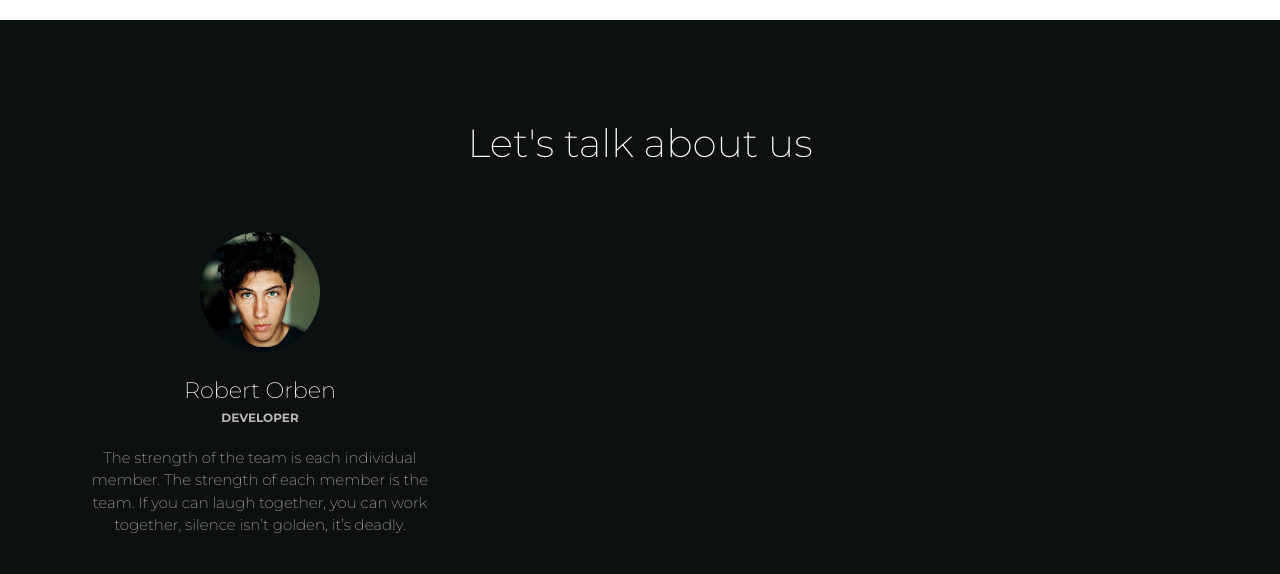
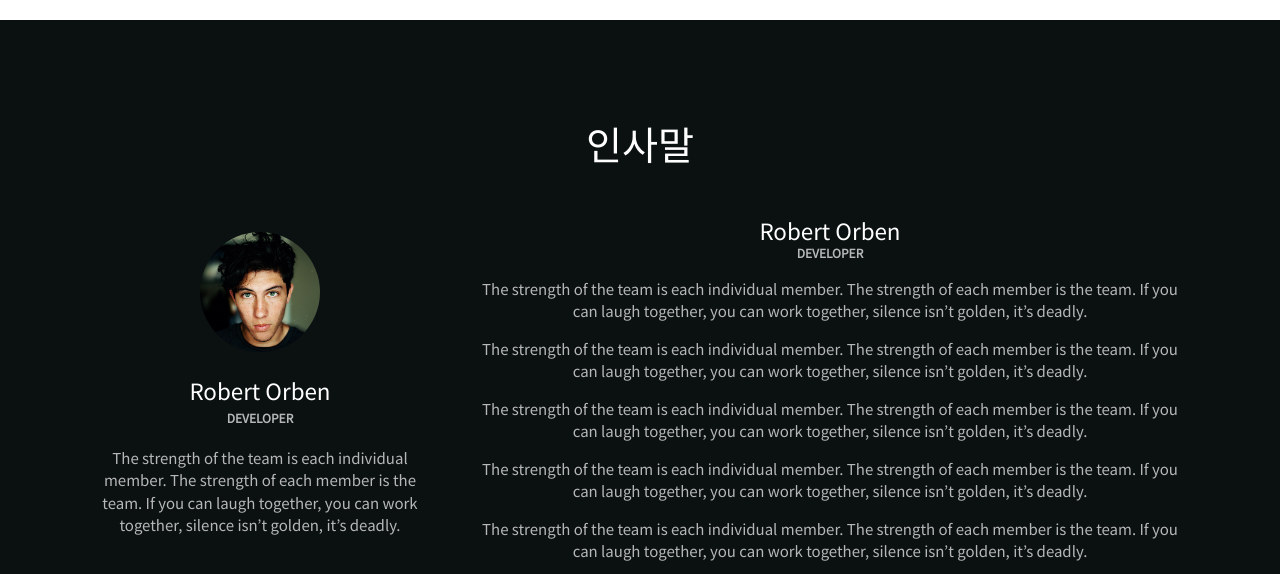
Before and after one commit to dotorl/react_landing_page, a React app: page /landing-page in a window 1280 px wide. Shown: the part 1480-2054 px from the top of the page. Built offline with nearby package versions, Linux system fonts and the light colour scheme; a web font is replaced by a local one.

Commit message:
한문 추가 및 NotoSans 추가

```diff
--- a/src/assets/scss/choks.scss
+++ b/src/assets/scss/choks.scss
@@ -1,6 +1,8 @@
 @import url("http://fonts.googleapis.com/earlyaccess/nanumbrushscript.css");
 @import url("http://fonts.googleapis.com/earlyaccess/nanumpenscript.css");
+@import url("https://fonts.googleapis.com/css?family=Noto+Sans+KR&display=swap");
 @import url("http://fonts.googleapis.com/earlyaccess/jejuhallasan.css");
+
 
 @font-face {
   font-family: 'Lee sun sin';
@@ -12,16 +14,18 @@
 @font-face {
   font-family: 'Lee sun sin';
   src: url('../fonts/leesunsin-Bold.woff');
-  // src: url('../fonts/nucleo-icons.eot');
-  // src: url('../fonts/nucleo-icons.eot') format('embedded-opentype'), url('../fonts/nucleo-icons.woff2') format('woff2'), url('../fonts/nucleo-icons.woff') format('woff'), url('../fonts/nucleo-icons.ttf') format('truetype');
   font-weight: bold;
   font-style: normal;
 }
 
 
+@font-face {
+  font-family: 'wcl07';
+  src: url('../fonts/WCL-07.woff');
+  font-weight: normal;
+  font-style: normal;
+}
 .test{
-  font-family: 'Nanum Brush Script', serif;
-  font-family: 'Nanum Pen Script', serif;
-  font-family: 'Jeju Hallasan', serif;
   font-family: 'Lee sun sin', serif;
+  font-family: 'wcl07', serif;
 }
--- a/src/assets/scss/paper-kit/_misc.scss
+++ b/src/assets/scss/paper-kit/_misc.scss
@@ -3,7 +3,8 @@ body{
     color: $font-color;
     font-size: $font-size-base;
     font-weight: $font-weight-light;
-    font-family: 'Montserrat', "Helvetica", Arial, sans-serif;
+    // font-family: 'Montserrat', "Helvetica", Arial, sans-serif;
+    font-family: 'Noto Sans KR','Montserrat', "Helvetica", Arial , sans-serif;
 }
 a{
   color: $info-color;
--- a/src/assets/scss/paper-kit/_variables.scss
+++ b/src/assets/scss/paper-kit/_variables.scss
@@ -1,6 +1,6 @@
 $font-color:                 #66615b !default;
 $fill-font-color:            rgba(255, 255, 255, 0.8);
-$font-family-sans-serif:     'Montserrat', "Helvetica", Arial, sans-serif;
+$font-family-sans-serif:     'Noto Sans KR','Montserrat', "Helvetica", Arial, sans-serif;
 
 $none:                       0   !default;
 $border-thin:                1px !default;
--- a/src/components/Headers/LandingPageHeader.js
+++ b/src/components/Headers/LandingPageHeader.js
@@ -54,8 +54,8 @@ function LandingPageHeader() {
         <div className="filter" />
         <Container>
           <div className="motto text-center">
-            <h1 className="test">세 광 사</h1>
-            <h3>Start designing your landing page here.</h3>
+            <h1 className="test">世 廣 寺</h1>
+            <h3 className="test">경기도 양주시 새터로 12</h3>
             <br />
             <Button
               href="https://www.youtube.com/watch?v=dQw4w9WgXcQ"
--- a/src/index.js
+++ b/src/index.js
@@ -53,7 +53,7 @@ ReactDOM.render(
         path="/register-page"
         render={props => <RegisterPage {...props} />}
       />
-      <Redirect to="/index" />
+      <Redirect to="/landing-page" />
     </Switch>
   </BrowserRouter>,
   document.getElementById("root")
--- a/src/views/examples/LandingPage.js
+++ b/src/views/examples/LandingPage.js
@@ -85,7 +85,7 @@ function LandingPage() {
                     <i className="nc-icon nc-album-2" />
                   </div>
                   <div className="description">
-                    <h4 className="info-title">Beautiful Gallery</h4>
+                    <h4 className="info-title">갤러리</h4>
                     <p className="description">
                       Spend your time generating new ideas. You don't have to
                       think of implementing.
@@ -99,10 +99,10 @@ function LandingPage() {
               <Col md="3">
                 <div className="info">
                   <div className="icon icon-info">
-                    <i className="nc-icon nc-bulb-63" />
+                    <i className="nc-icon nc-calendar-60" />
                   </div>
                   <div className="description">
-                    <h4 className="info-title">New Ideas</h4>
+                    <h4 className="info-title">일정</h4>
                     <p>
                       Larger, yet dramatically thinner. More powerful, but
                       remarkably power efficient.
@@ -152,7 +152,7 @@ function LandingPage() {
         </div>
         <div className="section section-dark text-center">
           <Container>
-            <h2 className="title">Let's talk about us</h2>
+            <h2 className="title">인사말</h2>
             <Row>
               <Col md="4">
                 <Card className="card-profile card-plain">
@@ -204,6 +204,48 @@ function LandingPage() {
                       <i className="fa fa-linkedin" />
                     </Button>
                   </CardFooter>
+                </Card>
+              </Col>
+              <Col md="8">
+                <Card className="card-plain">
+                  <CardBody>
+                    <a href="#pablo" onClick={e => e.preventDefault()}>
+                      <div className="author">
+                        <CardTitle tag="h4">Robert Orben</CardTitle>
+                        <h6 className="card-category">Developer</h6>
+                      </div>
+                    </a>
+                    <p className="card-description text-center">
+                      The strength of the team is each individual member. The
+                      strength of each member is the team. If you can laugh
+                      together, you can work together, silence isn’t golden,
+                      it’s deadly.
+                    </p>
+                    <p className="card-description text-center">
+                      The strength of the team is each individual member. The
+                      strength of each member is the team. If you can laugh
+                      together, you can work together, silence isn’t golden,
+                      it’s deadly.
+                    </p>
+                    <p className="card-description text-center">
+                      The strength of the team is each individual member. The
+                      strength of each member is the team. If you can laugh
+                      together, you can work together, silence isn’t golden,
+                      it’s deadly.
+                    </p>
+                    <p className="card-description text-center">
+                      The strength of the team is each individual member. The
+                      strength of each member is the team. If you can laugh
+                      together, you can work together, silence isn’t golden,
+                      it’s deadly.
+                    </p>
+                    <p className="card-description text-center">
+                      The strength of the team is each individual member. The
+                      strength of each member is the team. If you can laugh
+                      together, you can work together, silence isn’t golden,
+                      it’s deadly.
+                    </p>
+                  </CardBody>
                 </Card>
               </Col>
             </Row>
```
Also changed, not shown: 1 other file.
